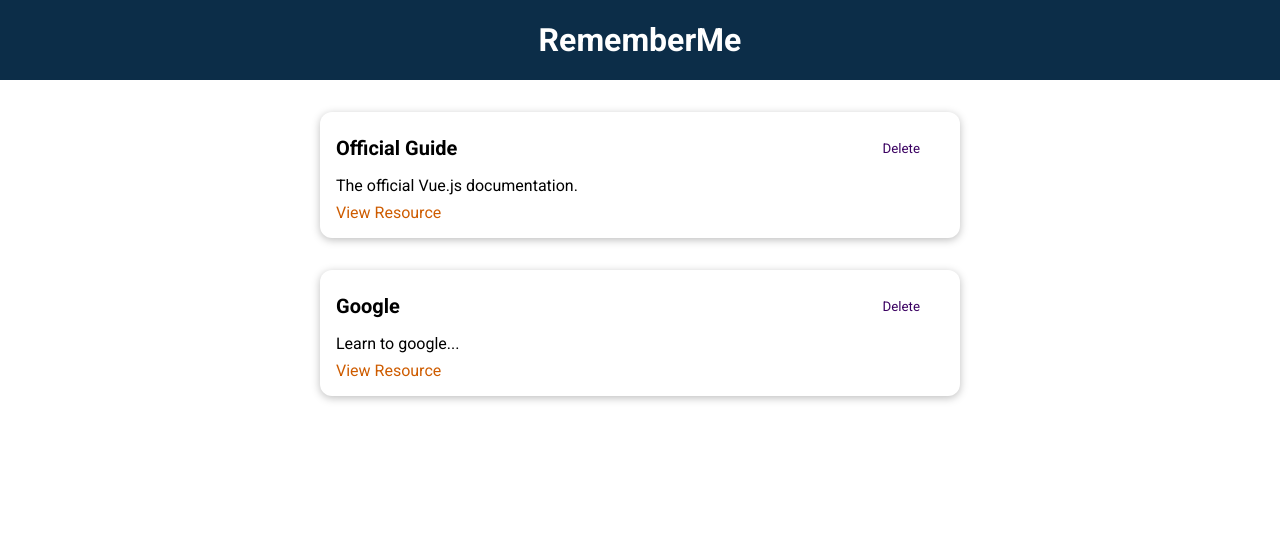
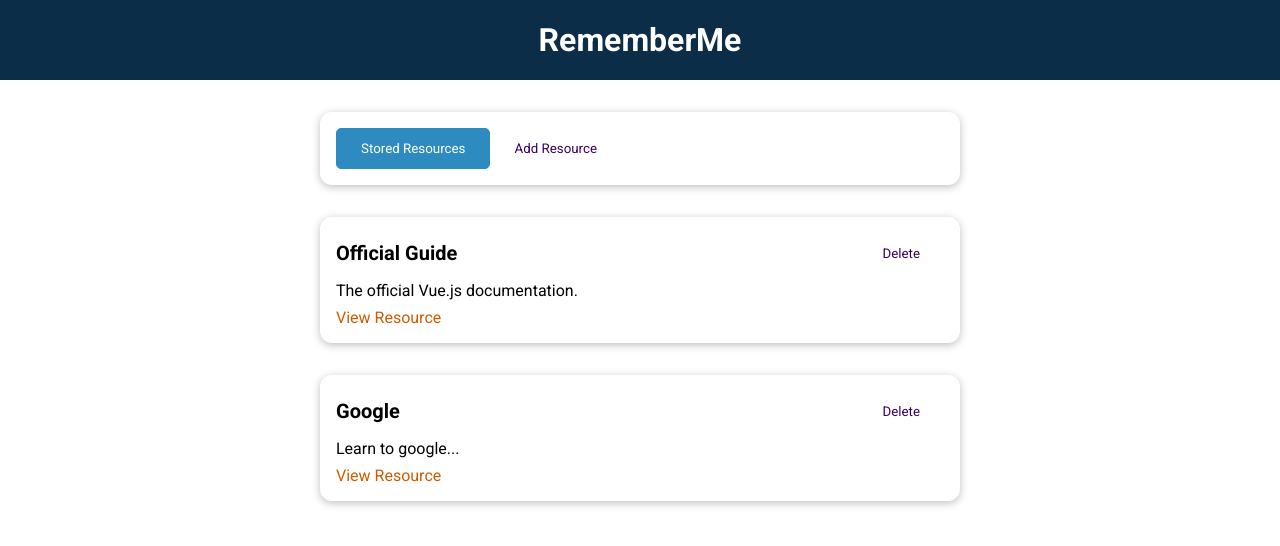
Before and after one commit to MatiasPuletti/Vue-learningResourcesApp, a Vue app: page / in a window 1280 px wide. Shown: the top 546 px of the page. Built offline with nearby package versions, Linux system fonts and the light colour scheme.

Commit message:
Add tabs and styling

```diff
--- a/src/App.vue
+++ b/src/App.vue
@@ -1,35 +1,18 @@
 <template>
   <the-header title="RememberMe"></the-header>
-  <stored-resources :resources="storedResources"></stored-resources>
+  <the-resources></the-resources>
 </template>
 
 <script>
-import StoredResources from './components/learning-resources/StoredResources.vue';
 import TheHeader from './components/layouts/TheHeader.vue';
+import TheResources from './components/learning-resources/TheResources.vue'
 
 export default {
   components: {
-    StoredResources,
     TheHeader,
+    TheResources
   },
-  data() {
-    return {
-      storedResources: [
-        {
-          id: 'official-guide',
-          title: 'Official Guide',
-          description: 'The official Vue.js documentation.',
-          link: 'https://vuejs.org',
-        },
-        {
-          id: 'google',
-          title: 'Google',
-          description: 'Learn to google...',
-          link: 'https://google.org',
-        },
-      ],
-    };
-  },
+
 };
 </script>
 
--- /dev/null
+++ b/src/components/learning-resources/AddResource.vue
@@ -0,0 +1,3 @@
+<template>
+    <h2>Add Resource</h2>
+</template>
--- a/src/components/learning-resources/StoredResources.vue
+++ b/src/components/learning-resources/StoredResources.vue
@@ -14,7 +14,7 @@
 import LearningResource from './LearningResource.vue';
 
 export default {
-  props: ['resources'],
+  inject: ['resources'],
   components: {
     LearningResource
   }
--- /dev/null
+++ b/src/components/learning-resources/TheResources.vue
@@ -0,0 +1,64 @@
+<template>
+  <base-card>
+    <base-button
+      @click="setSelectedTab('stored-resources')"
+      :mode="storedResButtonMode"
+      >Stored Resources</base-button
+    >
+    <base-button
+      @click="setSelectedTab('add-resource')"
+      :mode="addResButtonMode"
+      >Add Resource</base-button
+    >
+  </base-card>
+  <component :is="selectedTab"> </component>
+</template>
+
+<script>
+import StoredResources from './StoredResources.vue';
+import AddResource from './AddResource.vue';
+
+export default {
+  components: {
+    StoredResources,
+    AddResource
+  },
+  data() {
+    return {
+      selectedTab: 'stored-resources',
+      storedResources: [
+        {
+          id: 'official-guide',
+          title: 'Official Guide',
+          description: 'The official Vue.js documentation.',
+          link: 'https://vuejs.org'
+        },
+        {
+          id: 'google',
+          title: 'Google',
+          description: 'Learn to google...',
+          link: 'https://google.org'
+        }
+      ]
+    };
+  },
+  computed: {
+    storedResButtonMode() {
+      return this.selectedTab === 'stored-resources' ? null : 'flat';
+    },
+    addResButtonMode() {
+      return this.selectedTab === 'add-resource' ? null : 'flat';
+    }
+  },
+  provide() {
+    return {
+      resources: this.storedResources
+    };
+  },
+  methods: {
+    setSelectedTab(tab) {
+      this.selectedTab = tab;
+    }
+  }
+};
+</script>
```
